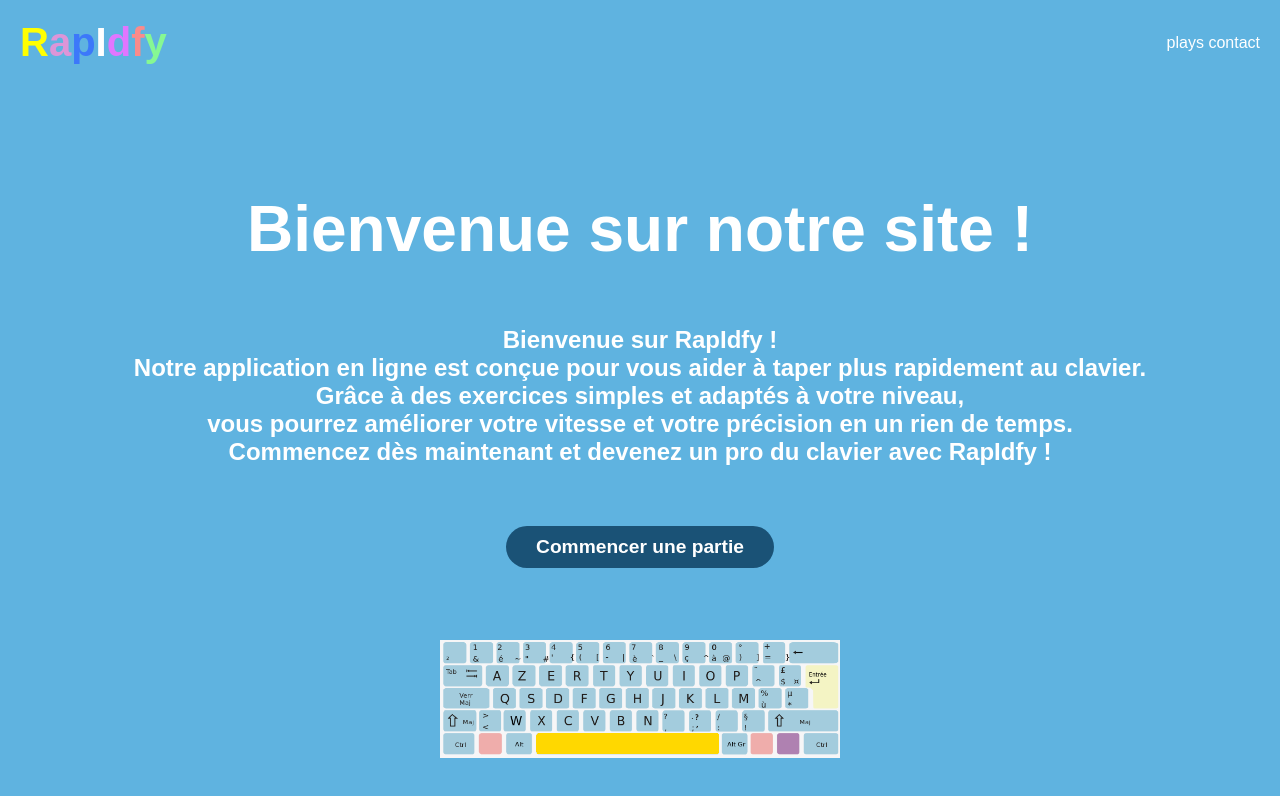
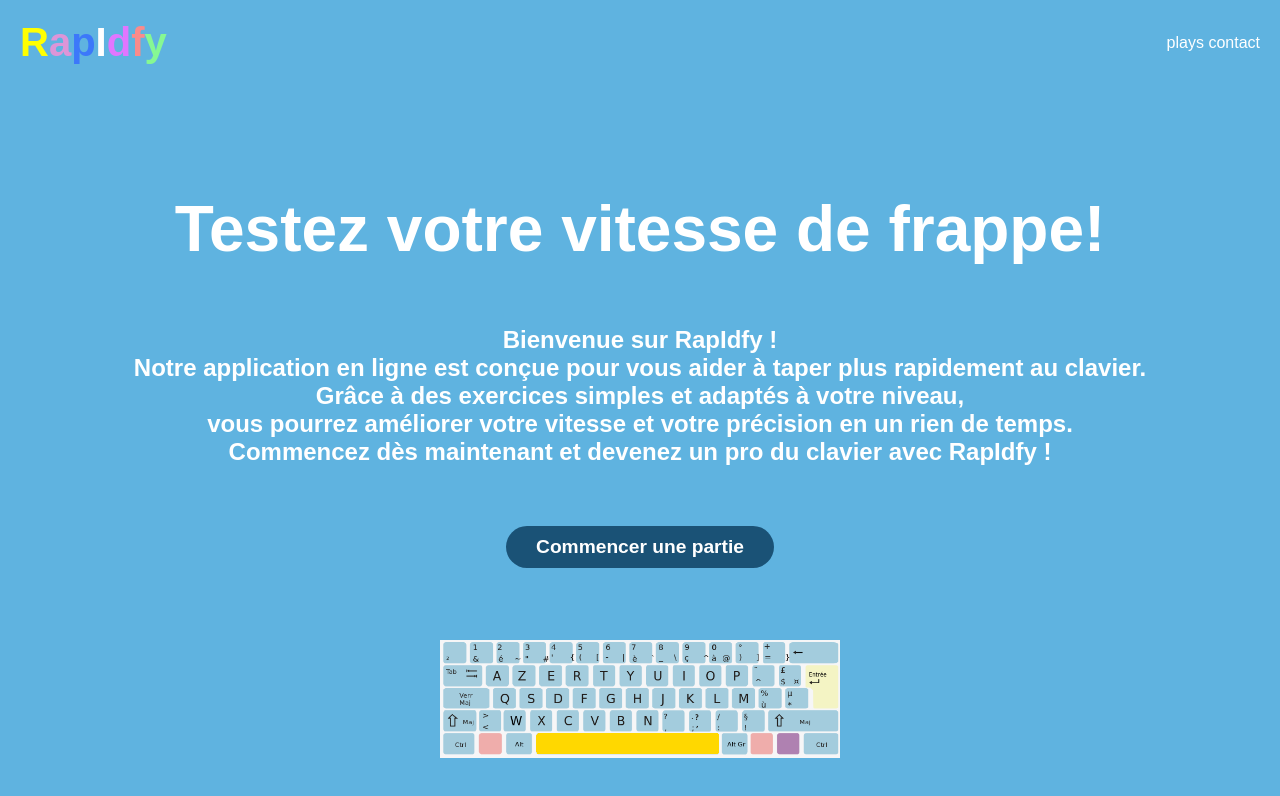
Before and after one commit to Harding10/rapidfy.github.com, a plain HTML site: page index.html in a window 1280 px wide. Drawn offline with Linux system fonts and the light colour scheme.

Commit message:
Update index.html
ajoute d'une balise google en utilisent  google search

```diff
--- a/index.html
+++ b/index.html
@@ -4,18 +4,13 @@
     <meta charset="UTF-8">
     <meta http-equiv="X-UA-Compatible" content="IE=edge">
     <meta name="viewport" content="width=device-width, initial-scale=1.0">
-   <meta name="description"content="Bienvenue sur RapIdfy Notre application en ligne est conçue pour vous aider à taper plus rapidement au clavier Grâce à des exercices simples et adaptés à votre niveau, vous pourrez améliorer votre vitesse et votre précision en un rien de temps. Commencez dès maintenant et devenez un pro du clavier avec RapIdfy.">
-   <meta name="keywords"content="RapIdfy, taper, vitesse">
-   <meta name="author"content="Degry Jeremie Harding Beh">
+    <meta name="google-site-verification" content="bP_0esu8qMC-4OsJ0kN9KdP9SPSXdMMNHcf0dv03BNo" />
     <link rel="stylesheet" href="ind.css">
     <link href="https://fonts.googleapis.com/css2?family=Pacifico&display=swap" rel="stylesheet">
-
-
     <title>RapIdfy</title>
-
 </head>
 <body>
-<header> <h1>Bienvenue sur notre site !</h1>
+<header> <h1>Testez votre vitesse de frappe!</h1>
    <p class="img2"><img src="barre-espace.png"></p>
    <p><span class="text1">Bienvenue sur RapIdfy !</span> <br>Notre application en ligne est conçue pour vous aider à taper plus rapidement au clavier.<br> Grâce à des exercices simples et adaptés à votre niveau,<br> vous pourrez améliorer votre vitesse et votre précision en un rien de temps.<br> Commencez dès maintenant et devenez un pro du clavier avec RapIdfy !</p>
 
```
